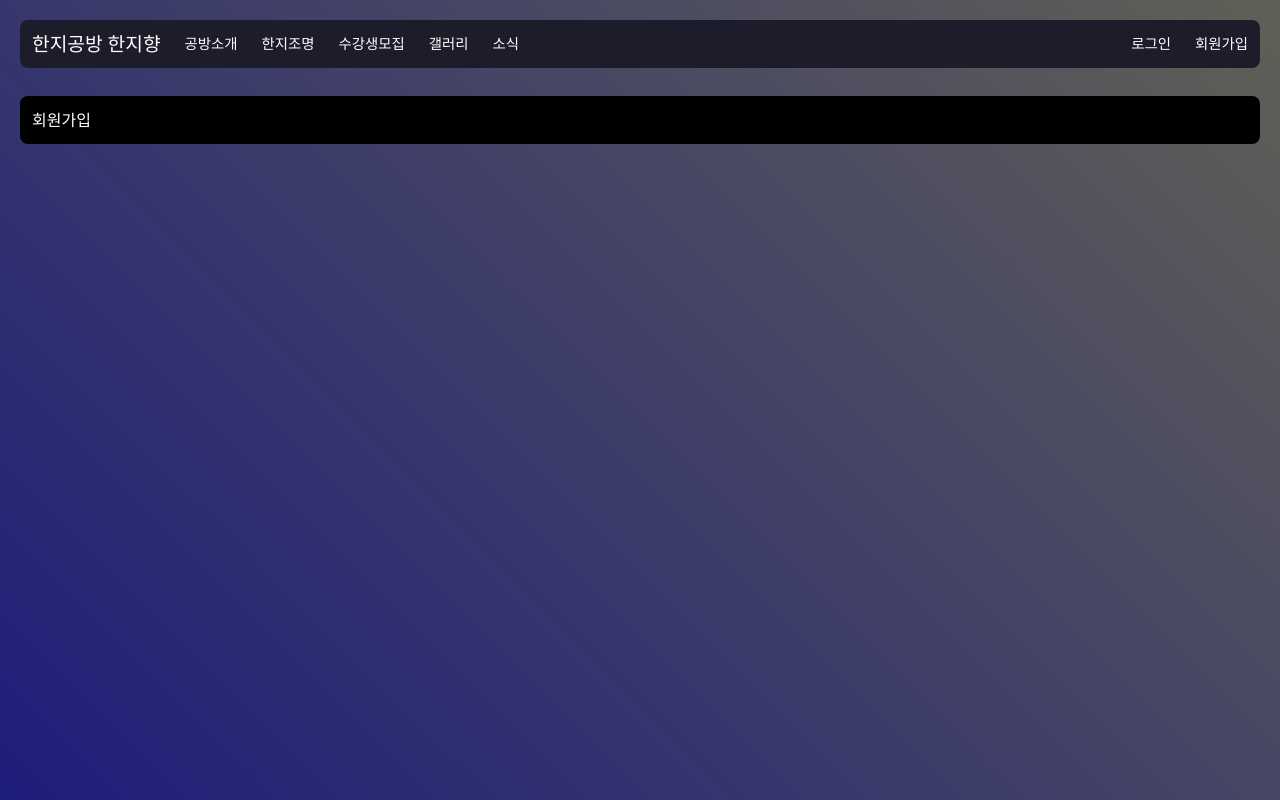
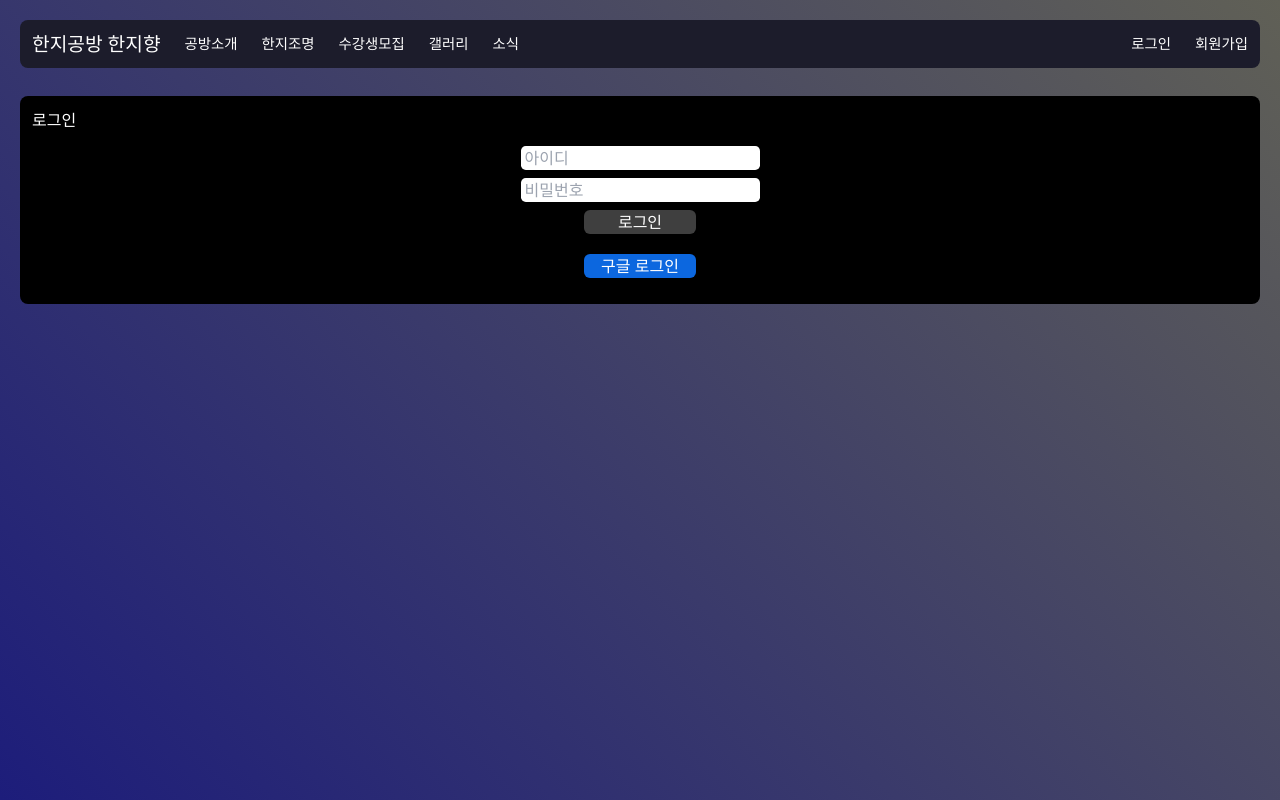
Before and after one commit to hyeonseo1109/router, a Next.js app: page /signup in a window 1280 px wide. Built offline with nearby package versions, Linux system fonts and the light colour scheme; no server answers.

Commit message:
구글로그인 기능 구현

```diff
--- a/app/signin/page.js
+++ b/app/signin/page.js
@@ -1,5 +1,65 @@
+'use client';
+
+import { auth, provider, signInWithPopup } from "@/firebase";
+import { onAuthStateChanged } from "firebase/auth";
+import { useRouter } from "next/navigation";
+import { useEffect } from "react";
+
 export default function hanjiProduct () {
+  const router = useRouter();
+  const handleGoogleSignIn = async () => {
+    try {
+      const result = await signInWithPopup(auth, provider);
+      const user = result.user;
+      console.log("로그인 성공:", user.displayName);
+
+      router.push("/");
+    } catch (error) {
+      console.error("구글로그인:", error);
+    }
+  };
+
+
+  //로그인상태 유지
+  useEffect(() => {
+  const unsubscribe = onAuthStateChanged(auth, (user) => {
+    if (user) {
+      console.log("현재 로그인한 유저:", user.displayName);
+    } else {
+      console.log("로그아웃 상태");
+    }
+  });
+
+  return () => unsubscribe(); // 컴포넌트 언마운트 시 클린업
+}, []);
+
+  const handleLogin = (e) => {
+    e.preventDefault(); // 폼 기본 제출 막기 (새로고침 방지)
+  }
+
+
   return (<>
-    로그인
+    <p>로그인</p>
+    <div className="flex flex-col items-center justify-center gap-5 h-[10rem]">
+      <form
+        className="flex flex-col items-center"
+        onSubmit={handleLogin}
+      >
+        <div className="flex flex-col w-[15rem] gap-2 items-center">
+          <input
+            placeholder="아이디"
+            className="text-black rounded-[0.3rem] px-1"/>
+          <input
+            type="password"
+            placeholder="비밀번호"
+            className="text-black rounded-[0.3rem] px-1"/>
+          <button type="submit" className="bg-[#3f3f3f] w-[7rem] rounded-md">로그인</button>
+        </div>
+      </form>
+      <button
+        className="bg-[#0c67df] w-[7rem] rounded-md"
+        onClick={handleGoogleSignIn}
+      >구글 로그인</button>
+    </div>
   </>)
 }
--- a/app/signup/page.js
+++ b/app/signup/page.js
@@ -1,5 +1,65 @@
-export default function signin () {
+'use client';
+
+import { auth, provider, signInWithPopup } from "@/firebase";
+import { onAuthStateChanged } from "firebase/auth";
+import { useRouter } from "next/navigation";
+import { useEffect } from "react";
+
+export default function hanjiProduct () {
+  const router = useRouter();
+  const handleGoogleSignIn = async () => {
+    try {
+      const result = await signInWithPopup(auth, provider);
+      const user = result.user;
+      console.log("로그인 성공:", user.displayName);
+
+      router.push("/");
+    } catch (error) {
+      console.error("구글로그인:", error);
+    }
+  };
+
+
+  //로그인상태 유지
+  useEffect(() => {
+  const unsubscribe = onAuthStateChanged(auth, (user) => {
+    if (user) {
+      console.log("현재 로그인한 유저:", user.displayName);
+    } else {
+      console.log("로그아웃 상태");
+    }
+  });
+
+  return () => unsubscribe(); // 컴포넌트 언마운트 시 클린업
+}, []);
+
+  const handleLogin = (e) => {
+    e.preventDefault(); // 폼 기본 제출 막기 (새로고침 방지)
+  }
+
+
   return (<>
-    회원가입
+    <p>로그인</p>
+    <div className="flex flex-col items-center justify-center gap-5 h-[10rem]">
+      <form
+        className="flex flex-col items-center"
+        onSubmit={handleLogin}
+      >
+        <div className="flex flex-col w-[15rem] gap-2 items-center">
+          <input
+            placeholder="아이디"
+            className="text-black rounded-[0.3rem] px-1"/>
+          <input
+            type="password"
+            placeholder="비밀번호"
+            className="text-black rounded-[0.3rem] px-1"/>
+          <button type="submit" className="bg-[#3f3f3f] w-[7rem] rounded-md">로그인</button>
+        </div>
+      </form>
+      <button
+        className="bg-[#0c67df] w-[7rem] rounded-md"
+        onClick={handleGoogleSignIn}
+      >구글 로그인</button>
+    </div>
   </>)
 }
--- /dev/null
+++ b/firebase.js
@@ -0,0 +1,19 @@
+import { initializeApp } from "firebase/app";
+import { getAuth, GoogleAuthProvider, signInWithPopup } from "firebase/auth";
+
+const firebaseConfig = {
+  apiKey: process.env.NEXT_PUBLIC_FIREBASE_API_KEY,
+  authDomain: process.env.NEXT_PUBLIC_FIREBASE_AUTH_DOMAIN,
+  projectId: process.env.NEXT_PUBLIC_FIREBASE_PROJECT_ID,
+  storageBucket: process.env.NEXT_PUBLIC_FIREBASE_STORAGE_BUCKET,
+  messagingSenderId: process.env.NEXT_PUBLIC_FIREBASE_MESSAGING_SENDER_ID,
+  appId: process.env.NEXT_PUBLIC_FIREBASE_APP_ID,
+  measurementId: process.env.NEXT_PUBLIC_FIREBASE_MEASUREMENT_ID,
+};
+
+
+const app = initializeApp(firebaseConfig);
+const auth = getAuth(app);
+const provider = new GoogleAuthProvider();
+
+export { auth, provider, signInWithPopup };
--- a/package.json
+++ b/package.json
@@ -9,6 +9,7 @@
     "lint": "next lint"
   },
   "dependencies": {
+    "firebase": "^12.1.0",
     "next": "14.2.30",
     "react": "^18",
     "react-dom": "^18",
```
Also changed, not shown: 2 other files (tests, documents, lock files or other folders).
